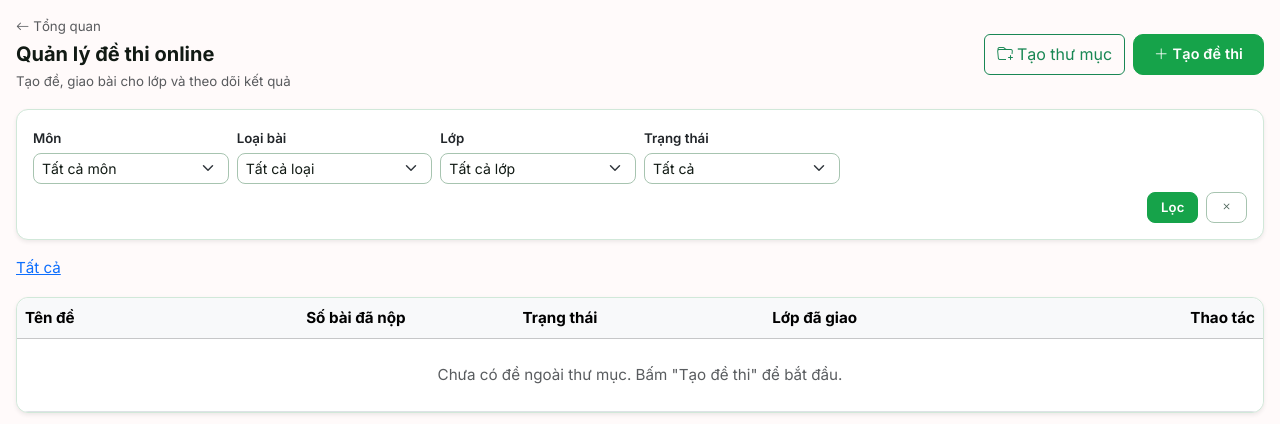
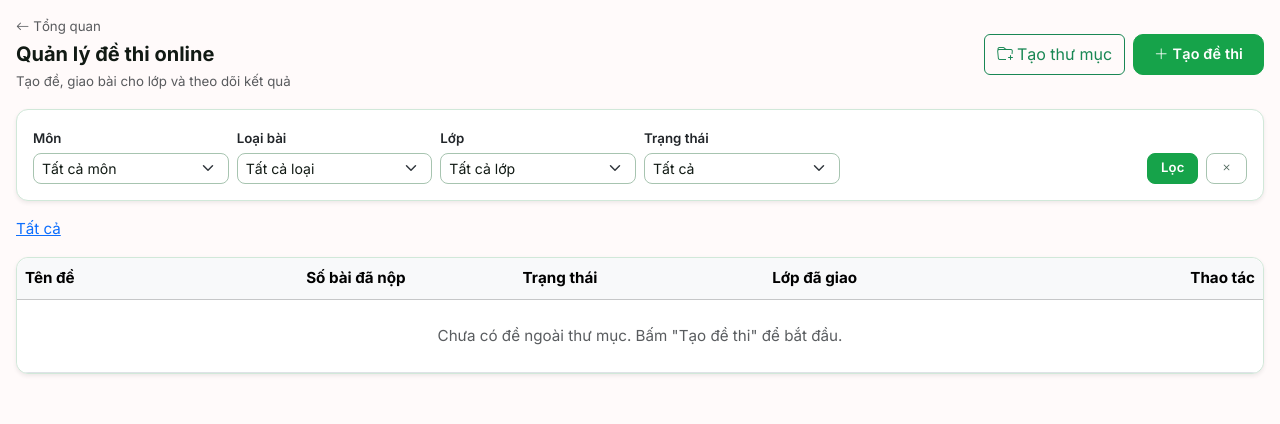
Before and after one commit to khongthahoa-collab/TrungTamNhatTuyen, a Python web app: template templates/teacher/exams_list.html in a window 1280 px wide. Shown: the part 46-470 px from the top of the page. Run offline with Jinja, Linux system fonts and the light colour scheme; the template is opened without the code that fills it, so the values that code supplies are empty.

Commit message:
fix layout

```diff
--- a/templates/teacher/exams_list.html
+++ b/templates/teacher/exams_list.html
@@ -62,7 +62,7 @@
           <option value="published" {% if status == 'published' %}selected{% endif %}>Đã đăng</option>
         </select>
       </div>
-      <div class="col-12 d-flex gap-2 justify-content-end align-items-center">
+      <div class="col-12 col-md-auto ms-md-auto d-flex gap-2 justify-content-end align-items-center">
         <button type="submit" class="btn btn-primary btn-sm">Lọc</button>
         <a href="{{ url_for('teacher.exams_list', folder_id=current_folder.id) if current_folder else url_for('teacher.exams_list') }}"
            class="btn btn-outline-secondary btn-sm" title="Xóa lọc"><i class="bi bi-x"></i></a>
```
